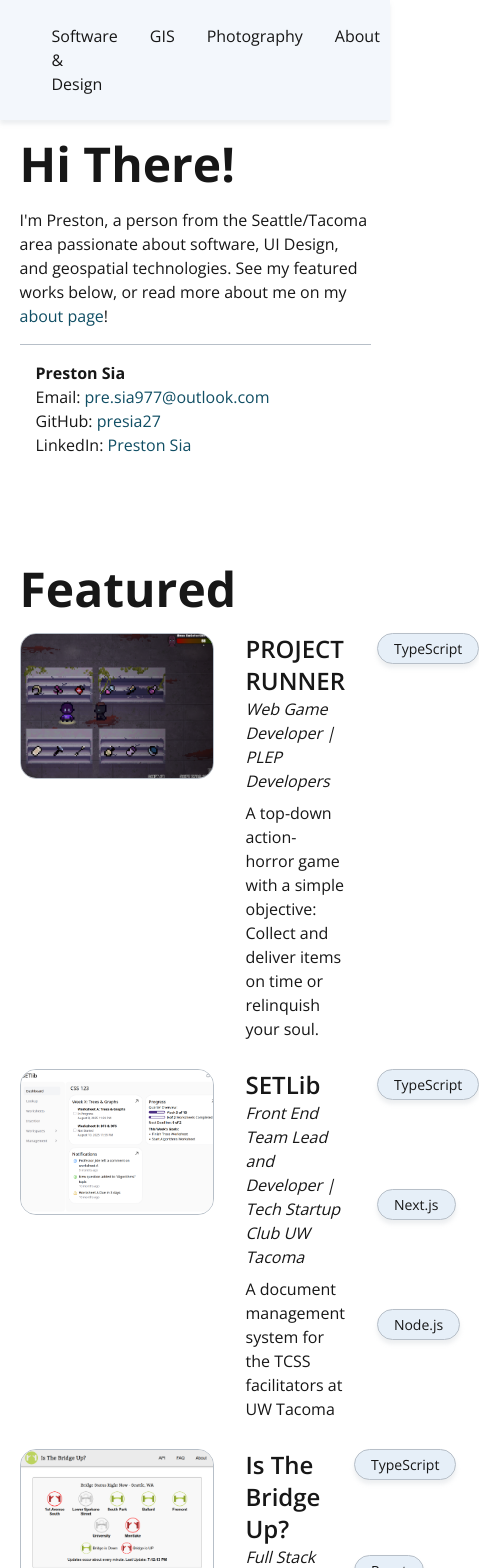
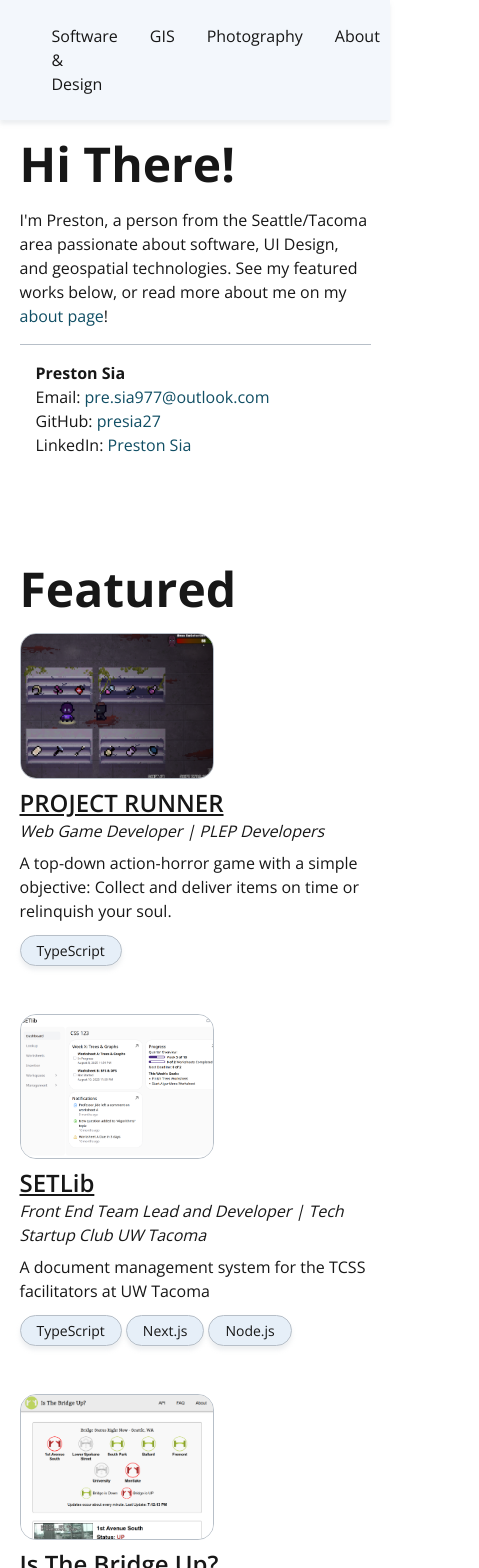
Before and after one commit to presia27/preston-portfolio, a Next.js app: page / in a window 390 px wide. Shown: the top 1568 px of the page, 479 px wide, since content can reach past the window. Built offline with nearby package versions, Linux system fonts and the light colour scheme.

Commit message:
Project card mobile optimizations

```diff
--- a/src/components/featuredProjects/FeaturedProjects.tsx
+++ b/src/components/featuredProjects/FeaturedProjects.tsx
@@ -9,7 +9,7 @@ export function FeaturedProjects() {
     <div>
       {featuredProjects.map((project) => (
 
-          <div key={project.id} className='flex gap-8 mb-6 min-h-36.25'>
+          <div key={project.id} className='flex flex-col md:flex-row gap-2 md:gap-8 mb-12 md:mb-6 min-h-36.25'>
             <div className='min-w-48.5'>
               {project.images.cardImage && project.images.cardImage !== '#'
               ? <img
@@ -24,7 +24,7 @@ export function FeaturedProjects() {
             </div>
             <div className='basis-[40%]'>
               <a href={`/software/${project.id}`} className='hover:underline' aria-labelledby={`projTitle${project.id}`}>
-                <h3 className='font-semibold text-2xl' id={`projTitle${project.id}`}>{project.title}</h3>
+                <h3 className='font-semibold text-2xl underline md:no-underline' id={`projTitle${project.id}`}>{project.title}</h3>
                 <div className='italic mb-2'>{project.role} | {project.association}</div>
                 <p className='mt-1 mb-1'>{project.synopsis}</p>
               </a>
--- a/src/components/projectDetailCard/ProjectDetailCard.tsx
+++ b/src/components/projectDetailCard/ProjectDetailCard.tsx
@@ -13,7 +13,7 @@ interface IProjectDetailCard {
 
 export function ProjectDetailCard({project}: IProjectDetailCard) {
   return (
-    <div key={project.id} className='flex gap-8 mb-8 min-h-36.25'>
+    <div key={project.id} className='flex flex-col md:flex-row gap-2 md:gap-8 mb-16 md:mb-8 min-h-36.25'>
       <div className='min-w-48.5'>
         {project.images.cardImage && project.images.cardImage !== '#'
           ? <img
@@ -28,7 +28,7 @@ export function ProjectDetailCard({project}: IProjectDetailCard) {
       </div>
       <div className='basis-[40%]'>
         <a href={`/software/${project.id}`} className='hover:underline' aria-labelledby={`projTitle${project.id}`}>
-          <h2 className='font-semibold text-2xl' id={`projTitle${project.id}`}>{project.title}</h2>
+          <h2 className='font-semibold text-2xl underline md:no-underline' id={`projTitle${project.id}`}>{project.title}</h2>
           <div className='italic mb-2'>{project.role} | {project.association}</div>
           <p className='mt-1 mb-1'>{project.synopsis}</p>
         </a>
```
